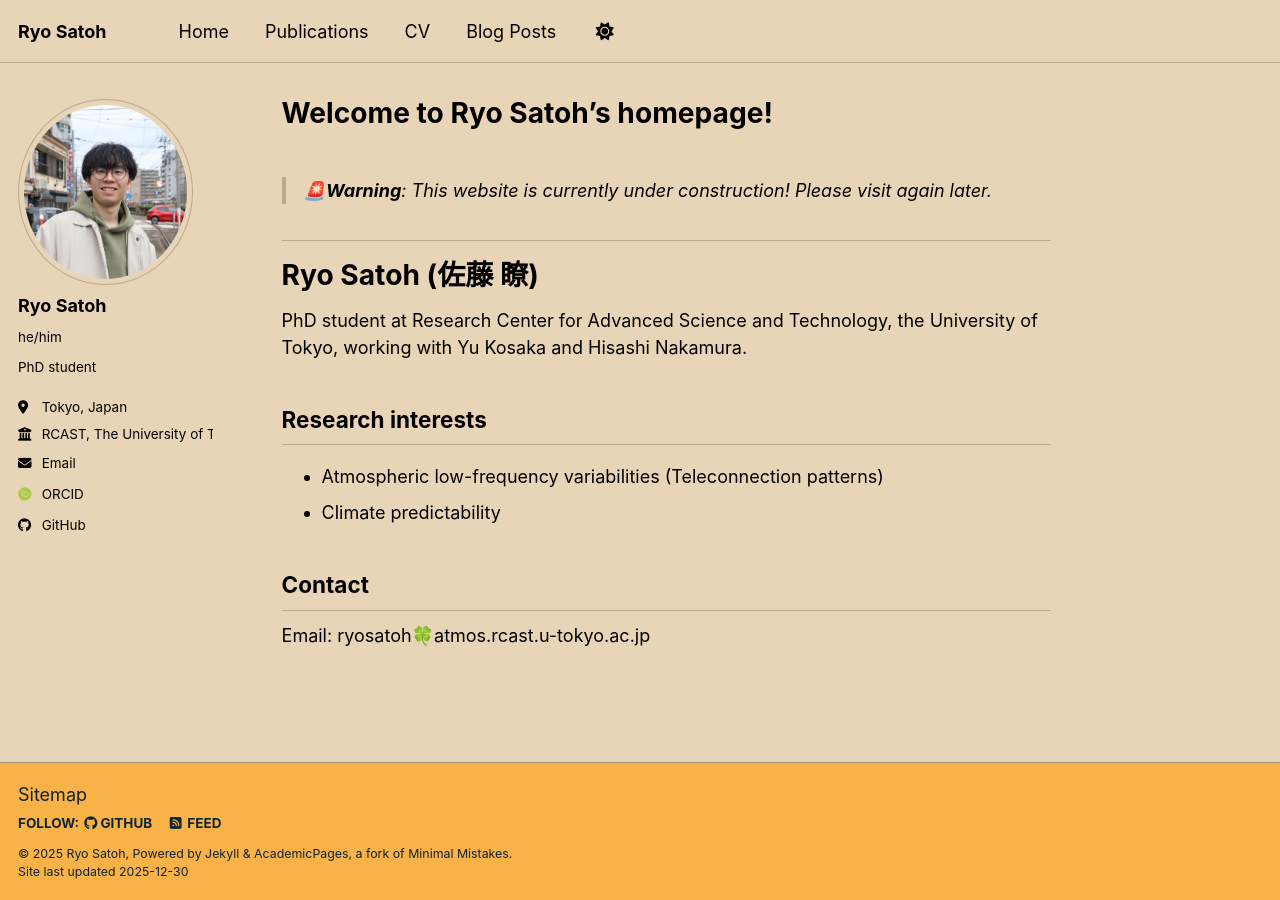
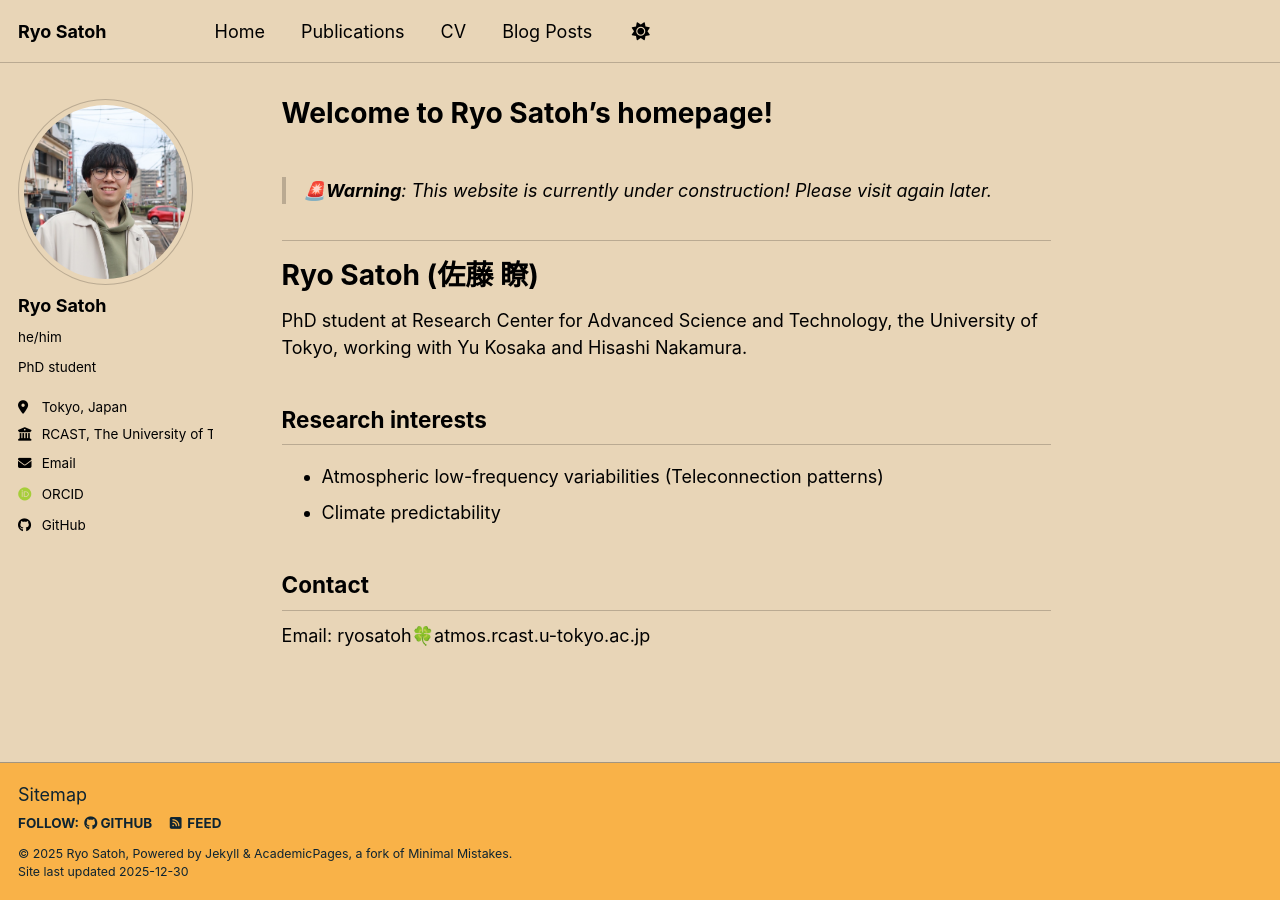
Before and after one commit to ryosatoh/ryosatoh.github.io, a Jekyll site: the page built from _pages/about.md, in a window 1280 px wide. Built offline with Jekyll 4.4.1, drawn with Linux system fonts in a browser that asks for light colours; some web fonts are replaced; a script bundle is joined from its source files by our own code; library files that are not in the unit come from our copies.

Commit message:
Update custom.css to change padding-right to 4em for masthead__menu-item--lg

```diff
--- a/assets/css/custom.css
+++ b/assets/css/custom.css
@@ -1,4 +1,4 @@
-/* Home だけ少し右に寄せる */
-.masthead__menu-item--lg + .masthead__menu-item {
-  margin-left: 1.5rem;
+/* Ryo Satoh の右側の無駄な余白を増やす */
+.masthead__menu-item--lg {
+  padding-right: 4em;
 }
```
